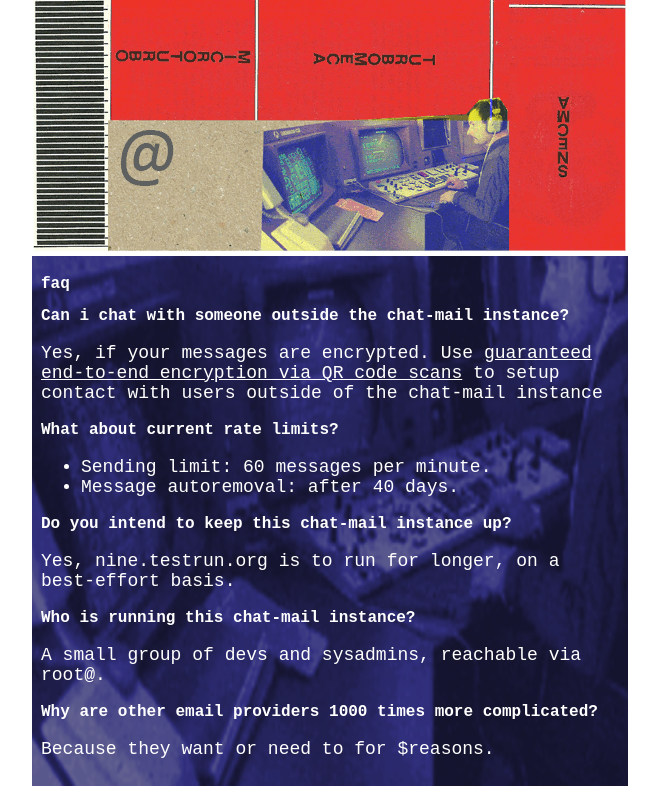
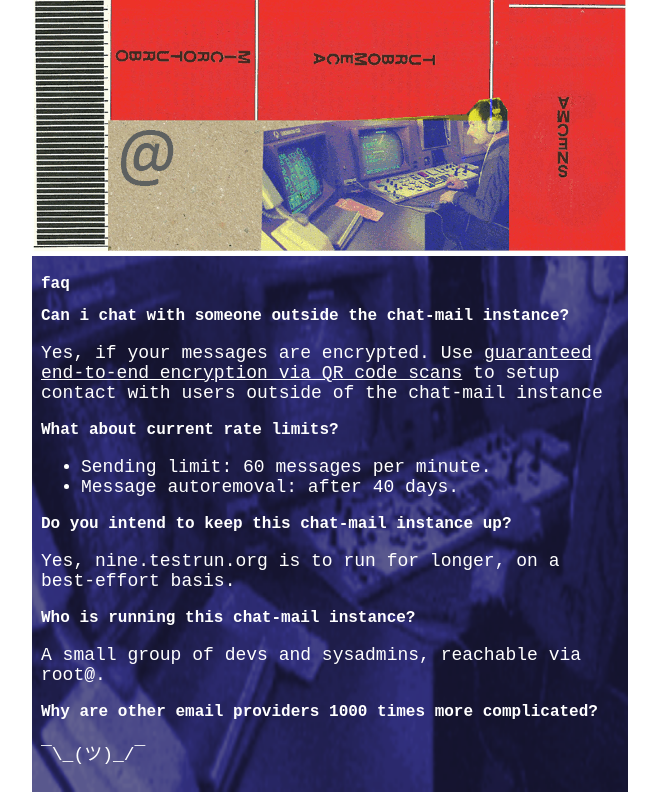
Before and after one commit to deltachat/chatmail, a plain HTML site: page www/nine.testrun.org/index.html in a window 1280 px wide. Shown: the part 920-1720 px from the top of the page, without its empty margins (310-969 px from the left). Drawn offline with Linux system fonts and the light colour scheme.

Commit message:
Update www/nine.testrun.org/index.html
Co-authored-by: Hocuri <hocuri@gmx.de>

```diff
--- a/www/nine.testrun.org/index.html
+++ b/www/nine.testrun.org/index.html
@@ -72,7 +72,7 @@
             <h2>Who is running this chat-mail instance?</h2>
             <p>A small group of devs and sysadmins, reachable via root@.
             <h2>Why are other email providers 1000 times more complicated?</h2>
-            <p>Because they want or need to for $reasons.</p>
+            <p>¯\_(ツ)_/¯</p>
         </div>
     </div>
 </body>
```
